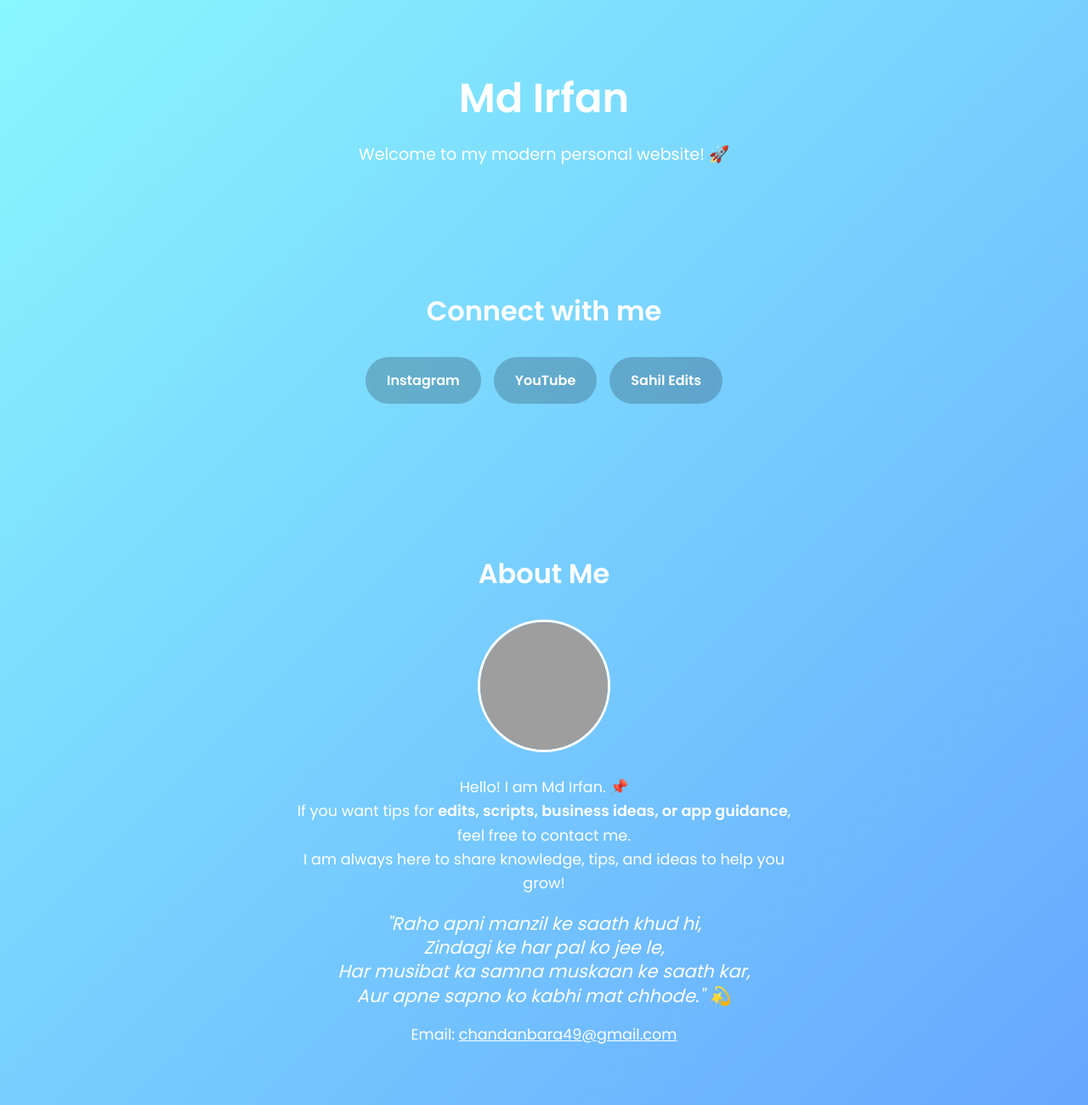
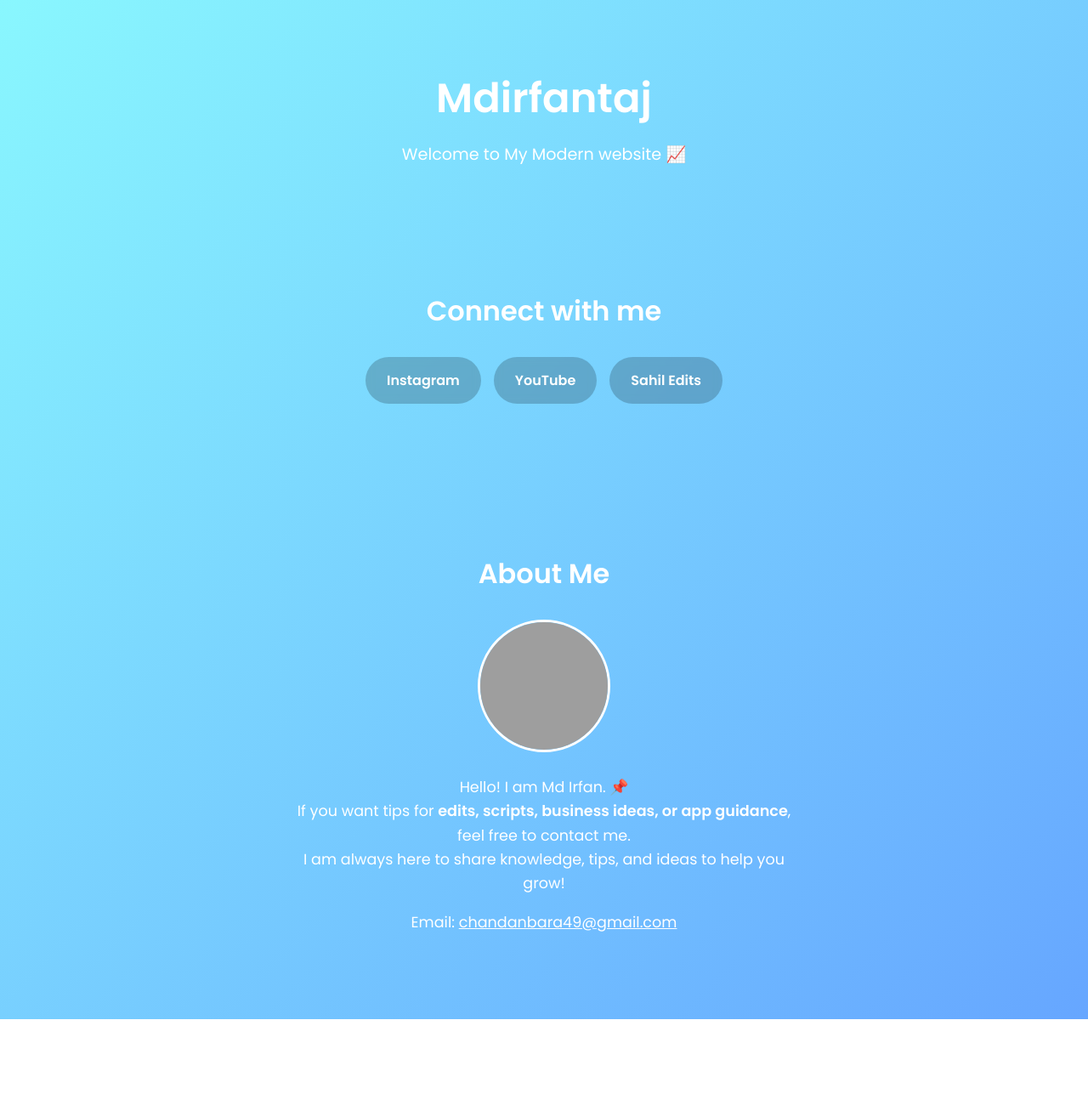
Before and after one commit to mdirfantaj/mdirfantaj.github.io, a plain HTML site: page index.html in a window 1280 px wide. Shown: the top 1300 px of the page at 85% size. After the commit the page ends 1199 px from the top, so only its background shows below. Drawn offline with Linux system fonts and the light colour scheme; grey boxes are pictures that could not be loaded.

Commit message:
Update index.html

```diff
--- a/index.html
+++ b/index.html
@@ -4,7 +4,8 @@
    <meta name="google-site-verification" content="Y_GdkF1k9lfKXIevDuZJr_sWpherkKUaqRRiw0DVLqA" />
     <meta charset="UTF-8">
     <meta name="viewport" content="width=device-width, initial-scale=1.0">
-    <title>Md Irfan</title>
+    <title>Irfan Md Irfan Mdirfantaj mdirfantaj Irfantaj</title>
+<meta name="description" content="MdirfantajEdits, MdirfantajKing, Edits Tutorial, Video Editing, Apps, Make Money, Material, IrfanEdits">
     <link href="https://fonts.googleapis.com/css2?family=Poppins:wght@400;600&display=swap" rel="stylesheet">
     <style>
         body {
@@ -105,8 +106,8 @@
 <body>
 
     <header>
-        <h1>Md Irfan</h1>
-        <p>Welcome to my modern personal website! 🚀</p>
+        <h1>Mdirfantaj </h1>
+        <p>Welcome to My Modern website 📈 </p>
     </header>
 
     <section>
@@ -128,12 +129,6 @@
             If you want tips for <strong>edits, scripts, business ideas, or app guidance</strong>, feel free to contact me.<br>
             I am always here to share knowledge, tips, and ideas to help you grow!
 
-            <div class="shayari">
-                "Raho apni manzil ke saath khud hi,<br>
-                Zindagi ke har pal ko jee le,<br>
-                Har musibat ka samna muskaan ke saath kar,<br>
-                Aur apne sapno ko kabhi mat chhode." 💫
-            </div>
 
             <p>Email: <a href="mailto:chandanbara49@gmail.com" style="color:#fff; text-decoration:underline;">chandanbara49@gmail.com</a></p>
         </div>
```
